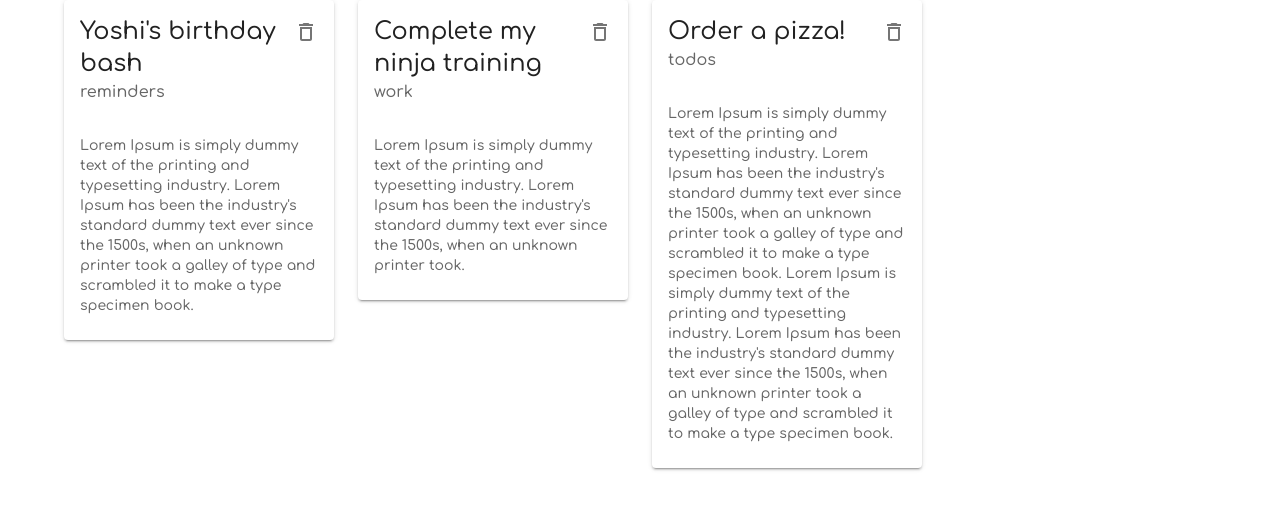
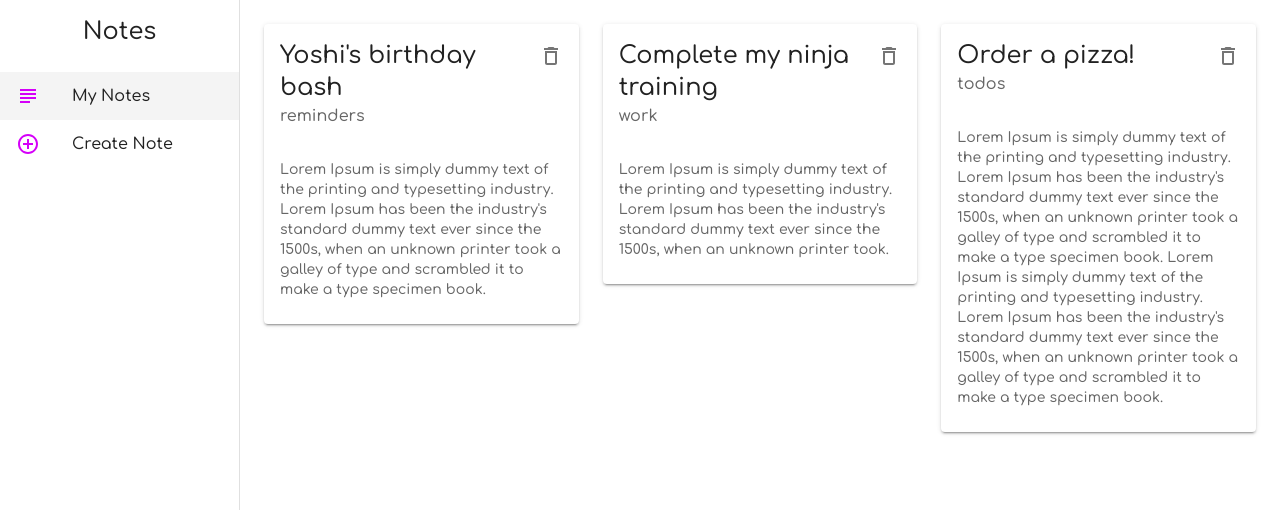
Before and after one commit to RaulLit/Material-UI-Tutorial, a React (Create React App) app: page / in a window 1280 px wide. Shown: the top 510 px of the page. Built offline with nearby package versions, Linux system fonts and the light colour scheme; data requests are answered from the project's data file.

Commit message:
permanent drawer complete

```diff
--- a/src/App.css
+++ b/src/App.css
@@ -8,3 +8,7 @@ body {
   margin: 20 0;
   display: block;
 }
+
+.active {
+  background: #f4f4f4;
+}
--- a/src/components/Layout.js
+++ b/src/components/Layout.js
@@ -1,7 +1,86 @@
+import { AddCircleOutlineOutlined, SubjectOutlined } from "@mui/icons-material";
+import {
+  Drawer,
+  List,
+  ListItem,
+  ListItemButton,
+  ListItemIcon,
+  ListItemText,
+  Typography,
+} from "@mui/material";
+import { useLocation, useNavigate } from "react-router-dom";
+
+const drawerWidth = 240;
+
 export const Layout = ({ children }) => {
+  const navigate = useNavigate();
+  const location = useLocation();
+
+  const menuItems = [
+    {
+      text: "My Notes",
+      icon: <SubjectOutlined color="secondary" />,
+      path: "/",
+    },
+    {
+      text: "Create Note",
+      icon: <AddCircleOutlineOutlined color="secondary" />,
+      path: "/create",
+    },
+  ];
+
+  const handleListClick = (path) => {
+    navigate(path);
+  };
+
   return (
-    <div>
-      <div>{children}</div>
+    <div
+      style={{
+        display: "flex",
+      }}
+    >
+      <Drawer
+        anchor="left"
+        sx={{
+          width: drawerWidth,
+          flexShrink: 0,
+          "& .MuiDrawer-paper": {
+            width: drawerWidth,
+            boxSizing: "border-box",
+          },
+        }}
+        variant="permanent"
+      >
+        <div>
+          <Typography
+            variant="h5"
+            sx={{ padding: (theme) => theme.spacing(2) }}
+            align="center"
+          >
+            Notes
+          </Typography>
+        </div>
+        <List>
+          {menuItems.map((item) => (
+            <ListItem
+              key={item.text}
+              sx={{
+                "& .active": {
+                  background: "#f4f4f4",
+                },
+              }}
+              className={location.pathname == item.path ? "active" : null}
+              disablePadding
+            >
+              <ListItemButton onClick={() => handleListClick(item.path)}>
+                <ListItemIcon>{item.icon}</ListItemIcon>
+                <ListItemText primary={item.text} />
+              </ListItemButton>
+            </ListItem>
+          ))}
+        </List>
+      </Drawer>
+      <div style={{ flexGrow: 1 }}>{children}</div>
     </div>
   );
 };
--- a/src/pages/Create.js
+++ b/src/pages/Create.js
@@ -45,7 +45,7 @@ export const Create = () => {
   };
 
   return (
-    <Container>
+    <Container sx={{ padding: (theme) => theme.spacing(3) }}>
       <Typography
         variant="h6"
         component="h2"
--- a/src/pages/Home.js
+++ b/src/pages/Home.js
@@ -21,11 +21,11 @@ export const Home = () => {
   };
 
   return (
-    <Container>
+    <Container sx={{ padding: (theme) => theme.spacing(3) }}>
       <Grid container spacing={3}>
         {notes &&
           notes.map((item) => (
-            <Grid item key={item.id} xs={12} sm={6} md={3}>
+            <Grid item key={item.id} xs={12} sm={6} md={4}>
               <NoteCard note={item} handleDelete={handleDelete} />
             </Grid>
           ))}
```
